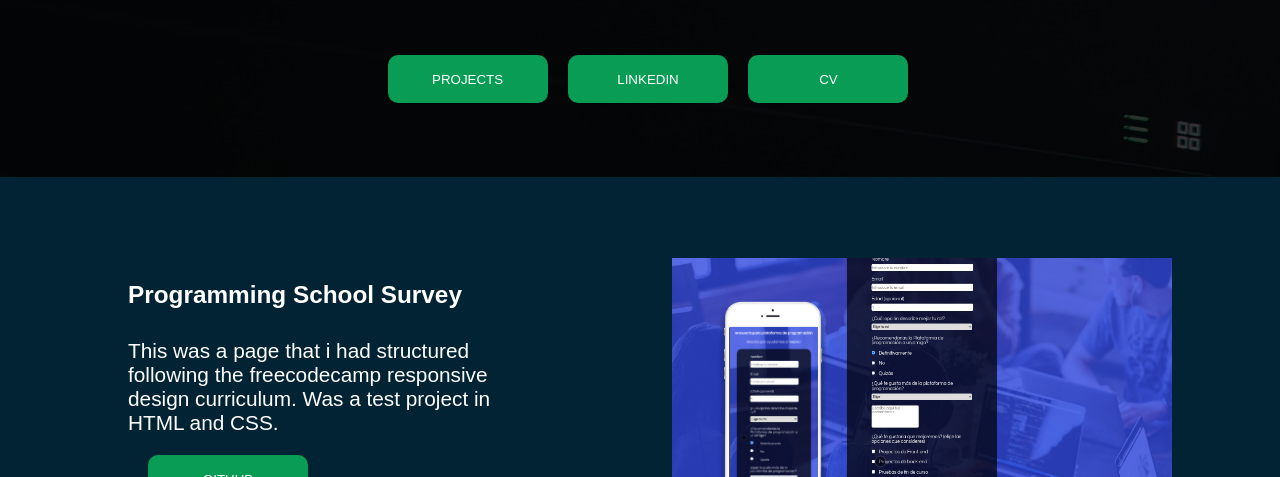
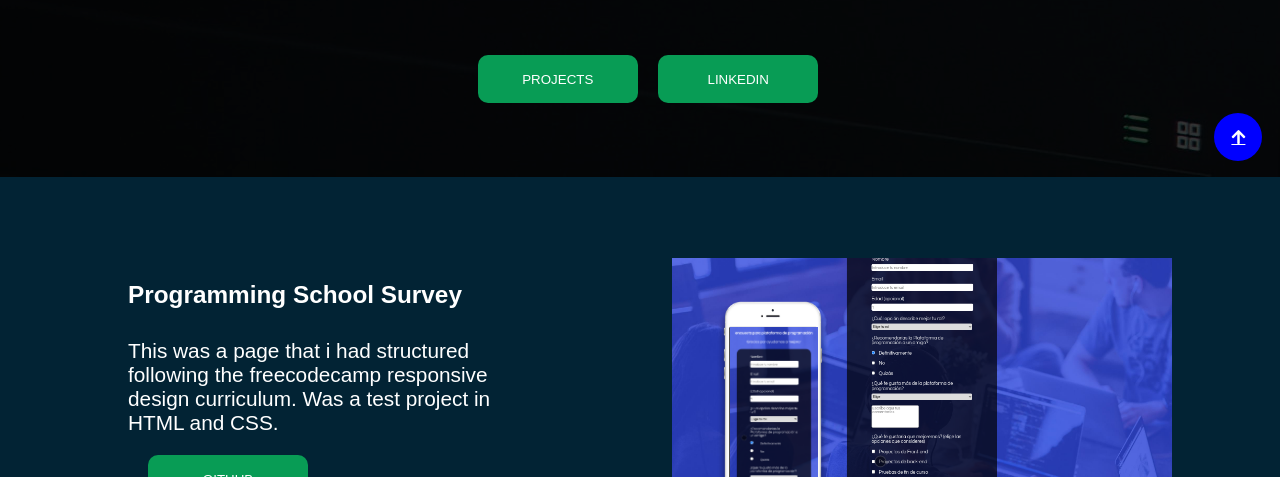
Before and after one commit to kuga-uy/eduardo-personal-portfolio, a plain HTML site: page index.html in a window 1280 px wide. Shown: the part 623-1100 px from the top of the page. Drawn offline with Linux system fonts and the light colour scheme; a web font is replaced by a local one.

Commit message:
adding a going up button

```diff
--- a/index.html
+++ b/index.html
@@ -26,7 +26,6 @@
             <p class="banner_phrase">ABOUT ME</p>
             <button id="projects_btn" class="banner_btn" type ="button"><a class= "projects_link" href="#projects_section">PROJECTS</a></button>
             <button class="banner_btn" type="button"><a class= "link" href="https://www.linkedin.com/in/eduardo-diaz-dev/" target="_blank">LINKEDIN</a></button>
-            <button class="banner_btn" type="button"><a class="link" href="">CV</a></button>
         </div>
     </header>
     <!--projects-->
@@ -155,6 +154,9 @@
             </video>
         </div>
     </aside>
+    <a href="#" class="up_button">
+        <i class="fas fa-arrow-up"></i>
+    </a>
     <script src="main.js"></script>
 </body>
 </html>
--- a/styles.scss
+++ b/styles.scss
@@ -394,6 +394,24 @@ html{
     width: 100%;
 }
 
+.up_button{
+	width: 3rem;
+    height: 3rem;
+	background-color: #0000ff;
+	color: #ffff;
+	position: fixed;
+	bottom: 1rem;
+	right: 1.1rem;
+	border-radius: 50%;
+	display: flex;
+	align-items:center;
+	z-index: 30;
+	justify-content: center;
+	transition:background-color .3s;
+	&:hover{
+		background-color: #112ed3;
+	}
+}
 /*---------------------------MEDIA QUERIES------*/
 
 
```
Also changed, not shown: styles.css, 1 other file.
